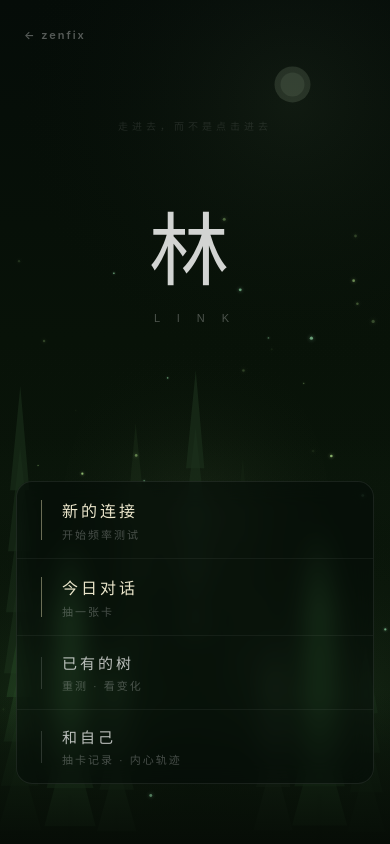
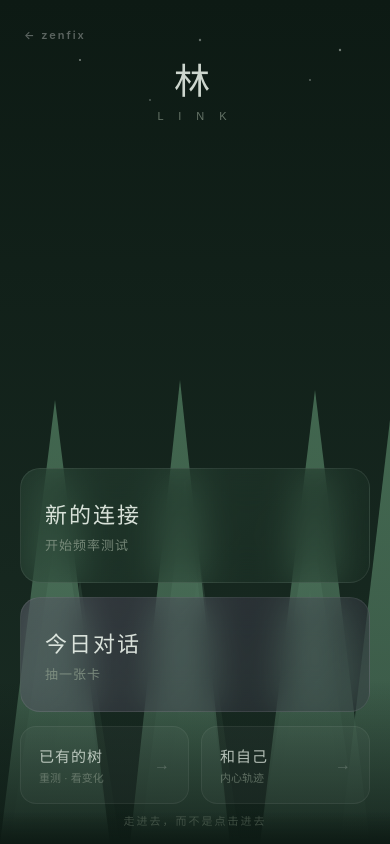
Before and after one commit to Lovelle-Zhang/relationship-duo-app, a plain HTML site: page forest.html in a window 390 px wide. Drawn offline with Linux system fonts and the light colour scheme.

Commit message:
feat: mobile forest - SVG trees + card-style nav (inspired by reference)

```diff
--- a/forest.html
+++ b/forest.html
@@ -126,81 +126,158 @@ canvas {
 
 /* 手机端专用导航：默认隐藏 */
 #mobile-nav { display: none; }
+#mobile-forest-bg { display: none; }
 
-/* 手机端：竖排列表布局 */
+/* 手机端 */
 @media (max-width: 640px) {
-  /* 隐藏桌面端入口（JS会操作这些，手机端不用） */
+  /* 隐藏桌面端 canvas 和入口 */
+  canvas { display: none !important; }
   #mobile-entries { display: none !important; }
+  .hint { display: none !important; }
+  .title { display: none !important; }
 
-  /* 显示手机端专用导航 */
+  /* 手机端全屏背景 */
+  #mobile-forest-bg {
+    display: block;
+    position: fixed;
+    top: 0; left: 0;
+    width: 100%; height: 100%;
+    z-index: 0;
+    overflow: hidden;
+    background: #0d1a14;
+  }
+  #mobile-forest-bg svg {
+    position: absolute;
+    bottom: 0; left: 0;
+    width: 100%; height: 100%;
+  }
+
+  /* 手机端顶部标题 */
+  #mobile-header {
+    display: block !important;
+    position: fixed;
+    top: 0; left: 0; right: 0;
+    z-index: 10;
+    text-align: center;
+    padding: 52px 20px 24px;
+  }
+  #mobile-header .mh-main {
+    font-size: 36px;
+    font-weight: 400;
+    letter-spacing: 6px;
+    color: rgba(232,240,232,0.88);
+    font-family: 'Noto Serif SC', serif;
+  }
+  #mobile-header .mh-sub {
+    font-size: 11px;
+    letter-spacing: 6px;
+    color: rgba(138,154,138,0.7);
+    margin-top: 6px;
+    font-family: sans-serif;
+  }
+
+  /* 手机端主内容 */
   #mobile-nav {
     display: block;
     position: fixed;
-    bottom: 60px;
-    left: 16px;
-    right: 16px;
+    bottom: 0; left: 0; right: 0;
     z-index: 20;
-    background: rgba(5,12,8,0.55);
-    backdrop-filter: blur(12px);
-    -webkit-backdrop-filter: blur(12px);
+    padding: 0 20px 40px;
+    max-width: 480px;
+    margin: 0 auto;
+  }
+
+  /* 主卡片 */
+  .m-card {
+    padding: 28px 24px;
+    border-radius: 20px;
+    backdrop-filter: blur(20px);
+    -webkit-backdrop-filter: blur(20px);
     border: 1px solid rgba(255,255,255,0.08);
-    border-radius: 16px;
+    cursor: pointer;
+    transition: transform 0.3s cubic-bezier(0.4,0,0.2,1);
     overflow: hidden;
+    margin-bottom: 14px;
+    position: relative;
+    touch-action: manipulation;
+    -webkit-tap-highlight-color: transparent;
   }
-  .m-entry {
+  .m-card.green {
+    background: linear-gradient(135deg, rgba(45,74,58,0.45) 0%, rgba(30,52,40,0.3) 100%);
+  }
+  .m-card.purple {
+    background: linear-gradient(135deg, rgba(107,90,122,0.35) 0%, rgba(58,45,74,0.25) 100%);
+  }
+  .m-card:active { transform: scale(0.97); }
+  .m-card-title {
+    font-size: 22px;
+    font-weight: 500;
+    letter-spacing: 2px;
+    color: rgba(232,240,232,0.92);
+    margin-bottom: 6px;
+    font-family: 'Noto Serif SC', serif;
+  }
+  .m-card-desc {
+    font-size: 13px;
+    color: rgba(138,154,138,0.8);
+    letter-spacing: 1px;
+    font-family: sans-serif;
+  }
+
+  /* 次要入口 */
+  .m-secondary {
+    display: flex;
+    gap: 12px;
+  }
+  .m-link {
+    flex: 1;
     display: flex;
     align-items: center;
-    padding: 16px 24px;
+    justify-content: space-between;
+    padding: 18px 18px;
+    border-radius: 16px;
+    background: rgba(255,255,255,0.03);
+    border: 1px solid rgba(255,255,255,0.06);
     cursor: pointer;
     touch-action: manipulation;
     -webkit-tap-highlight-color: transparent;
-    border-bottom: 1px solid rgba(255,255,255,0.05);
-    transition: background 0.15s;
+    transition: background 0.2s;
   }
-  .m-entry:last-child { border-bottom: none; }
-  .m-entry:active { background: rgba(255,255,255,0.06); }
-  .m-entry:active .m-line { background: rgba(255,255,255,0.5) !important; }
-  .m-entry:active .m-name { color: rgba(255,255,255,0.95); }
-  .m-line {
-    width: 1px;
-    height: 32px;
-    background: rgba(255,255,255,0.15);
-    margin-right: 20px;
-    flex-shrink: 0;
+  .m-link:active { background: rgba(255,255,255,0.08); transform: scale(0.97); }
+  .m-link-title {
+    font-size: 15px;
+    color: rgba(232,240,232,0.75);
+    font-family: 'Noto Serif SC', serif;
+    letter-spacing: 1px;
   }
-  .m-primary .m-line {
-    height: 40px;
-    background: rgba(255,248,200,0.4);
-  }
-  .m-name {
-    font-size: 15px;
-    letter-spacing: 3px;
-    color: rgba(255,255,255,0.72);
-    font-family: 'Noto Serif SC', serif;
-    font-weight: 300;
-  }
-  .m-primary .m-name {
-    font-size: 16px;
-    color: rgba(255,248,220,0.92);
-    font-weight: 400;
-  }
-  .m-desc {
+  .m-link-desc {
     font-size: 11px;
-    letter-spacing: 2px;
-    color: rgba(255,255,255,0.26);
-    margin-top: 4px;
+    color: rgba(138,154,138,0.6);
+    margin-top: 3px;
     font-family: sans-serif;
   }
+  .m-link-arrow {
+    font-size: 16px;
+    color: rgba(255,255,255,0.2);
+    margin-left: 8px;
+  }
 
-  /* 标题下移 */
-  .title { top: 22% !important; }
-  .title-main { font-size: 80px !important; }
-
-  /* hint移到顶部 */
-  .hint {
-    bottom: auto !important;
-    top: 14% !important;
-    color: rgba(255,255,255,0.1) !important;
+  /* 底部 slogan */
+  #mobile-footer {
+    display: block !important;
+    position: fixed;
+    bottom: 0; left: 0; right: 0;
+    z-index: 5;
+    text-align: center;
+    padding: 0 20px 16px;
+    background: linear-gradient(to top, rgba(13,26,20,0.9) 0%, transparent 100%);
+    pointer-events: none;
+  }
+  #mobile-footer .mf-text {
+    font-size: 11px;
+    color: rgba(106,122,106,0.5);
+    letter-spacing: 2px;
+    font-family: sans-serif;
   }
 }
 </style>
@@ -249,24 +326,98 @@ canvas {
 
 <div class="hint">走进去，而不是点击进去</div>
 
-<!-- 手机端专用入口（桌面端隐藏，JS不操作） -->
+<!-- 手机端SVG森林背景 -->
+<div id="mobile-forest-bg">
+  <svg viewBox="0 0 390 844" preserveAspectRatio="xMidYMax slice" xmlns="http://www.w3.org/2000/svg">
+    <defs>
+      <linearGradient id="sky" x1="0%" y1="0%" x2="0%" y2="100%">
+        <stop offset="0%" style="stop-color:#0d1a14;stop-opacity:1"/>
+        <stop offset="100%" style="stop-color:#1a2d24;stop-opacity:1"/>
+      </linearGradient>
+      <linearGradient id="t1" x1="0%" y1="0%" x2="0%" y2="100%">
+        <stop offset="0%" style="stop-color:#3d5a4a;stop-opacity:0.35"/>
+        <stop offset="100%" style="stop-color:#1e3428;stop-opacity:0.5"/>
+      </linearGradient>
+      <linearGradient id="t2" x1="0%" y1="0%" x2="0%" y2="100%">
+        <stop offset="0%" style="stop-color:#4a6a5a;stop-opacity:0.5"/>
+        <stop offset="100%" style="stop-color:#2d4a3a;stop-opacity:0.7"/>
+      </linearGradient>
+      <linearGradient id="t3" x1="0%" y1="0%" x2="0%" y2="100%">
+        <stop offset="0%" style="stop-color:#5a8a6a;stop-opacity:0.65"/>
+        <stop offset="100%" style="stop-color:#3d5a4a;stop-opacity:0.85"/>
+      </linearGradient>
+    </defs>
+    <rect width="390" height="844" fill="url(#sky)"/>
+    <!-- 星星 -->
+    <circle cx="80" cy="60" r="1" fill="rgba(232,240,232,0.5)"/>
+    <circle cx="200" cy="40" r="1.2" fill="rgba(232,240,232,0.4)"/>
+    <circle cx="310" cy="80" r="0.8" fill="rgba(232,240,232,0.6)"/>
+    <circle cx="150" cy="100" r="1" fill="rgba(232,240,232,0.3)"/>
+    <circle cx="340" cy="50" r="1.2" fill="rgba(232,240,232,0.45)"/>
+    <!-- 远景树 -->
+    <polygon points="40,844 80,580 120,844" fill="url(#t1)"/>
+    <polygon points="160,844 200,560 240,844" fill="url(#t1)"/>
+    <polygon points="270,844 310,590 350,844" fill="url(#t1)"/>
+    <!-- 中景树 -->
+    <polygon points="10,844 60,500 110,844" fill="url(#t2)"/>
+    <polygon points="140,844 185,480 230,844" fill="url(#t2)"/>
+    <polygon points="260,844 310,510 360,844" fill="url(#t2)"/>
+    <!-- 前景树 -->
+    <polygon points="0,844 55,400 110,844" fill="url(#t3)"/>
+    <polygon points="130,844 180,380 230,844" fill="url(#t3)"/>
+    <polygon points="260,844 315,390 370,844" fill="url(#t3)"/>
+    <polygon points="340,844 390,420 440,844" fill="url(#t3)"/>
+    <!-- 底部雾气 -->
+    <rect x="0" y="680" width="390" height="164" fill="url(#fog)" opacity="0.8"/>
+    <defs>
+      <linearGradient id="fog" x1="0%" y1="0%" x2="0%" y2="100%">
+        <stop offset="0%" style="stop-color:#0d1a14;stop-opacity:0"/>
+        <stop offset="100%" style="stop-color:#0d1a14;stop-opacity:0.95"/>
+      </linearGradient>
+    </defs>
+  </svg>
+</div>
+
+<!-- 手机端标题 -->
+<div id="mobile-header" style="display:none">
+  <div class="mh-main">林</div>
+  <div class="mh-sub">L I N K</div>
+</div>
+
+<!-- 手机端导航 -->
 <div id="mobile-nav">
-  <div class="m-entry m-primary" onclick="window.location.href='index.html'">
-    <div class="m-line"></div>
-    <div class="m-text"><div class="m-name">新的连接</div><div class="m-desc">开始频率测试</div></div>
+  <!-- 主卡片：新的连接 -->
+  <div class="m-card green" onclick="window.location.href='index.html'">
+    <div class="m-card-title">新的连接</div>
+    <div class="m-card-desc">开始频率测试</div>
   </div>
-  <div class="m-entry m-primary" onclick="window.location.href='card.html'">
-    <div class="m-line"></div>
-    <div class="m-text"><div class="m-name">今日对话</div><div class="m-desc">抽一张卡</div></div>
+  <!-- 主卡片：今日对话 -->
+  <div class="m-card purple" onclick="window.location.href='card.html'">
+    <div class="m-card-title">今日对话</div>
+    <div class="m-card-desc">抽一张卡</div>
   </div>
-  <div class="m-entry" onclick="window.location.href='archive.html'">
-    <div class="m-line"></div>
-    <div class="m-text"><div class="m-name">已有的树</div><div class="m-desc">重测 · 看变化</div></div>
+  <!-- 次要入口 -->
+  <div class="m-secondary">
+    <div class="m-link" onclick="window.location.href='archive.html'">
+      <div>
+        <div class="m-link-title">已有的树</div>
+        <div class="m-link-desc">重测 · 看变化</div>
+      </div>
+      <div class="m-link-arrow">→</div>
+    </div>
+    <div class="m-link" onclick="window.location.href='self.html'">
+      <div>
+        <div class="m-link-title">和自己</div>
+        <div class="m-link-desc">内心轨迹</div>
+      </div>
+      <div class="m-link-arrow">→</div>
+    </div>
   </div>
-  <div class="m-entry" onclick="window.location.href='self.html'">
-    <div class="m-line"></div>
-    <div class="m-text"><div class="m-name">和自己</div><div class="m-desc">抽卡记录 · 内心轨迹</div></div>
-  </div>
+</div>
+
+<!-- 手机端底部 -->
+<div id="mobile-footer" style="display:none">
+  <div class="mf-text">走进去，而不是点击进去</div>
 </div>
 
 <script>
@@ -540,18 +691,16 @@ function draw() {
 window.addEventListener('resize', resize);
 resize();
 
-// 手机端入口触摸反馈
-document.querySelectorAll('.m-entry').forEach(el => {
+// 手机端触摸反馈（iOS Safari :active 不可靠）
+document.querySelectorAll('.m-card, .m-link').forEach(el => {
   el.addEventListener('touchstart', () => {
-    el.style.background = 'rgba(255,255,255,0.10)';
-    el.querySelector('.m-line').style.background = 'rgba(255,248,200,0.8)';
-    el.querySelector('.m-name').style.color = 'rgba(255,255,255,1)';
+    el.style.transform = 'scale(0.97)';
+    el.style.opacity = '0.85';
   }, { passive: true });
   el.addEventListener('touchend', () => {
     setTimeout(() => {
-      el.style.background = '';
-      el.querySelector('.m-line').style.background = '';
-      el.querySelector('.m-name').style.color = '';
+      el.style.transform = '';
+      el.style.opacity = '';
     }, 150);
   });
 });
```
